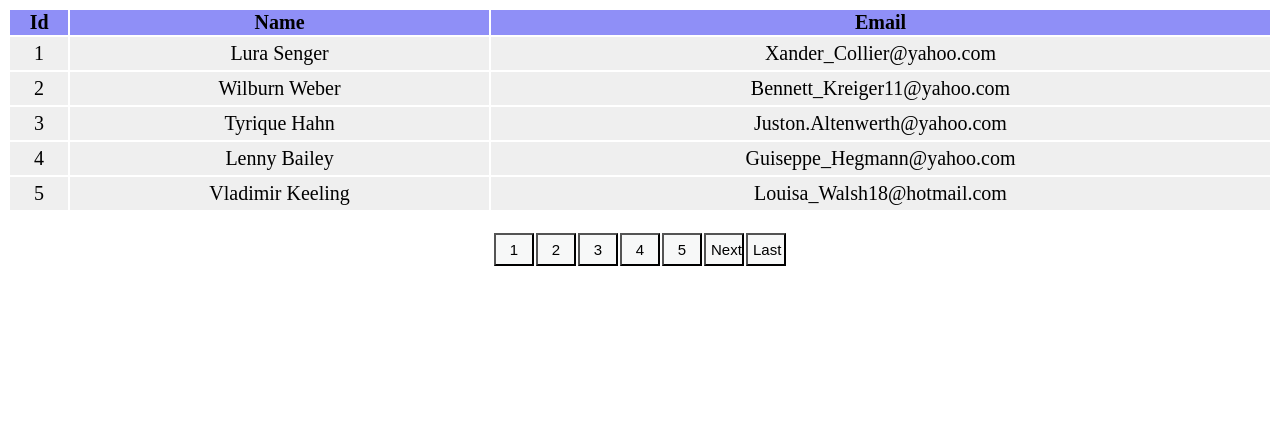
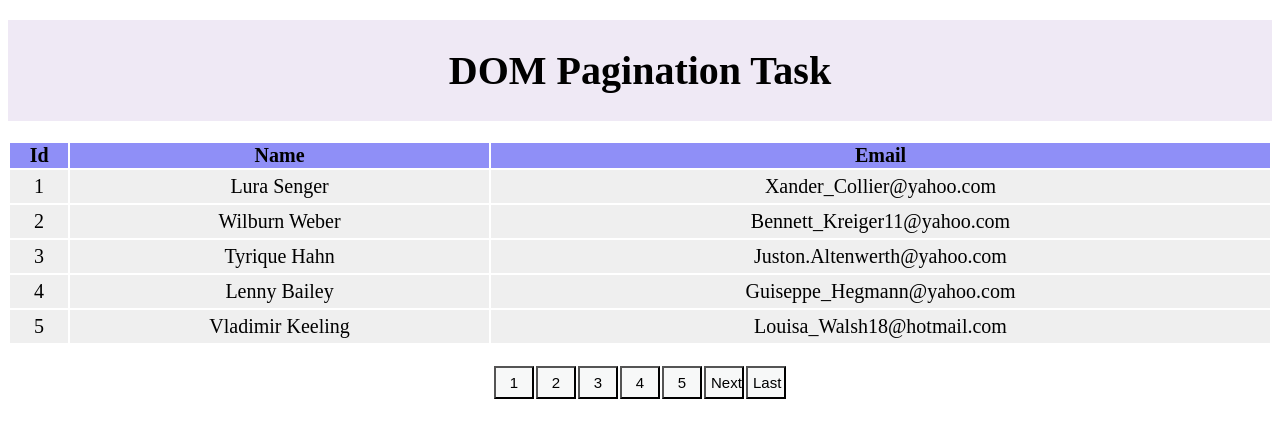
Before and after one commit to karthiktr27597/Pagination-TASK, a plain HTML site: page index.html in a window 1280 px wide. Drawn offline with Linux system fonts and the light colour scheme.

Commit message:
"Second commit"

```diff
--- a/index.css
+++ b/index.css
@@ -1,11 +1,18 @@
-.container{
+.table-responsive{
     display: flex;
     width: 100%;
     justify-content: center;
     font-size: 20px;
 }
 
-#our-table{
+p{
+    display: flex;
+    justify-content: center;
+    font-size: 20px;
+    background-color: rgb(239, 233, 245);
+}
+
+#table{
    width: 100%;
 }
 
@@ -30,6 +37,11 @@ thead{
     color: black;
 }
 
+#buttons{
+    display: flex;
+    justify-content: center;
+}
+
 button{
     padding: 5px;
     background-color: rgb(247, 248, 248);
--- a/pagination.js
+++ b/pagination.js
@@ -504,18 +504,30 @@ let tabledata = [
 
   let body = document.querySelector('body');
 
+  let title = document.createElement('h1');
+  title.setAttribute('id','title');
+  title.innerText = 'DOM Pagination Task';
+
+
+  let p = document.createElement('p');
+  p.setAttribute("id","description");
+  body.append(p);
+  p.append(title);
+
+
+
   let div = document.createElement('div');
-  div.classList.add('container');
-  div.setAttribute("id","title");
+  div.classList.add('table-responsive');
   body.append(div);
 
   let table1 = document.createElement('table')
-  table1.setAttribute('id','our-table')
-  table1.classList.add = "table"
+  table1.classList.add('table','table-bordered');
+  table1.setAttribute('id','table');
   div.append(table1);
 
   let thead = document.createElement('thead')
   thead.setAttribute('id','table-head')
+  thead.classList.add('table-bordered');
   table1.append(thead);
 
   let tr = document.createElement('tr');
@@ -532,31 +544,14 @@ let tabledata = [
   tr.append(th2);
   tr.append(th3);
 
-// let tbody = document.createElement('tbody')
-// tbody.setAttribute('id','table-body');
-// table1.append(tbody);
 
 let div1 = document.createElement('div');
-div1.classList.add('container')
+div1.classList.add('d-flex', 'justify-content-center')
+div1.setAttribute('id','buttons');
 let div2 = document.createElement('div');
 div2.setAttribute('id',"pagination-wrapper");
 div1.append(div2);
 body.append(div1);
-
-
-// let nav = document.createElement('nav');
-// let ul = document.createElement('ul');
-// let li = document.createElement('li');
-// let prevbutton = document.createElement('button');
-// ul.classList.add("pagination");
-// li.classList.add('page-item');
-// prevbutton.setAttribute('id','prevbutton');
-// prevbutton.innerText = "Previous"
-// nav.append(ul);
-// ul.append(li);
-// li.append(prevbutton);
-// body.append(nav);
-
 
 
 var state = {
@@ -575,9 +570,6 @@ function pagination(querySet, pages, rows) {
   var trimmedData = querySet.slice(trimStart,trimEnd)
   var pages = Math.ceil(querySet.length/rows)
 
-  //console.log(querySet.length);
-  //console.log(rows);
-
   return{
     'querySet': trimmedData,
     'pages': pages
@@ -591,7 +583,7 @@ function pageButtons(pages){
   console.log('window', state.window);
 
   var maxLeft =(Number(state.page) - Math.floor(state.window/2))
-  var maxRight = (Number(state.page) + Math.floor(state.window/2)) // 3 + 2
+  var maxRight = (Number(state.page) + Math.floor(state.window/2))
 
 console.log('maxLeft f',maxLeft);
 console.log('maxRigth f',maxRight);
@@ -619,7 +611,6 @@ console.log('maxRigth',maxRight);
 
   if(state.page !=1)
   {
-     // wrapper.innerHTML = `<button id=${1} onclick="btn(this)" class="page btn btn-sm btn-info">First</button>` + wrapper.innerHTML
       wrapper.innerHTML = `<button id=${1} onclick="btn(this)" class="page btn btn-sm btn-info">First</button>`+`<button id=${state.page-1} onclick="btn(this)" class="page btn btn-sm btn-info">Prev</button>` + wrapper.innerHTML
   }
 
@@ -647,9 +638,6 @@ function buildTable() {
   console.log('Data:', data);
 
   var myList = data.querySet
-  // console.log('mylist',myList[0]);
-  // console.log('length', myList.length);
-  // console.log('keys', Object.keys(myList[0]));
 
   let tbody = document.createElement('tbody')
   tbody.setAttribute('id','table-body');
@@ -669,20 +657,14 @@ function buildTable() {
   pageButtons(data.pages)
 }
 
+let sample = document.createElement('div')
+let sampletable = document.createElement('table')
+sampletable.classList.add('table','table-bordered');
+sample.append(sampletable);
+body.append(sample);
 
+//  Inside the div element, table element is required to list the details.
+// There should be an table element with class="table table-bordered"
 
-// const pageNumbers = (total,max,current)=>{
-//   const half = Math.round(max/2);
-//   let to = max;
-
-//   if(current+half >= total){
-//     to = total;
-//   } else if(current >half){
-//     to = current + half;
-//   }
-
-//   let from = to - max;
-
-//   return Array.from({length: max},(_, i) => (i+1) + from);
-// }
-//console.log(pageNumbers(100, 10, 5));
+//  For this pagination task first,last, previous and next buttons are required. If I do not have such buttons I will see an error.
+// There should be an <div> element with id="buttons" and class="d-flex justify-content-center"
```
